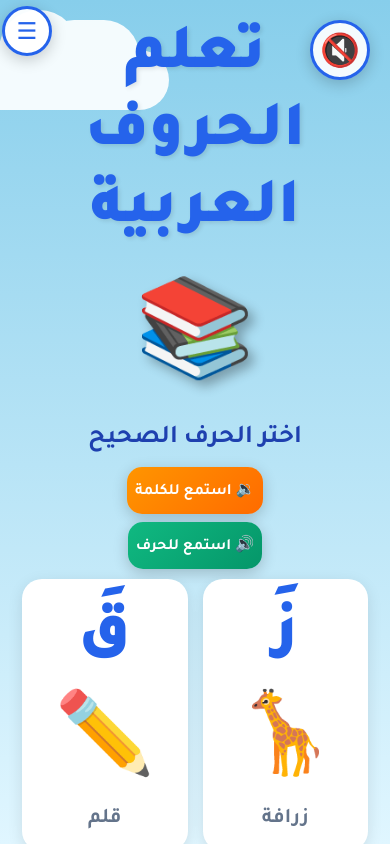
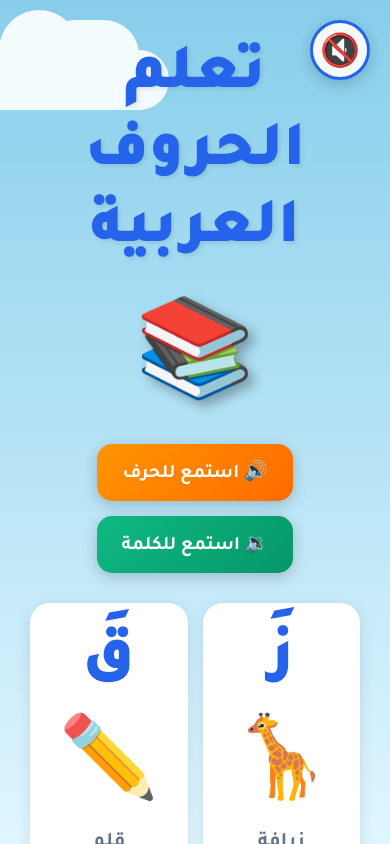
Before and after one commit to mohamedelkdy-cell/Arabic-alphabet-game, a website: page index.html in a window 390 px wide. Both pictures are taken after a click on the button "🎮 لعبة الاختيار". Shown: the top 844 px of the page. Drawn offline with Linux system fonts and the light colour scheme.

Commit message:
إعادة النسخة الأصلية إلى main

```diff
--- a/index.html
+++ b/index.html
@@ -14,74 +14,24 @@
     <meta name="apple-mobile-web-app-capable" content="yes">
     <meta name="apple-mobile-web-app-status-bar-style" content="black-translucent">
     <meta name="apple-mobile-web-app-title" content="بدر">
-    <style>
-        /* ترتيب الشاشات الداخلية بشكل مريح على الهاتف */
-        .screen-menu-button {
-            position: absolute;
-            top: 0;
-            left: 0;
-            width: 60px;
-            height: 60px;
-            border: 3px solid #2563EB;
-            border-radius: 50%;
-            background: rgba(255,255,255,.95);
-            color: #2563EB;
-            font-size: 1.8rem;
-            cursor: pointer;
-            box-shadow: 0 4px 15px rgba(0,0,0,.2);
-            z-index: 2;
-        }
-        .screen-heading {
-            text-align: center;
-            color: #1E40AF;
-            font-size: clamp(1.6rem, 5vw, 2.25rem);
-            margin: 0 0 16px;
-        }
-        .game-controls-top,
-        .learning-audio-controls,
-        .learning-navigation {
-            display: flex;
-            justify-content: center;
-            align-items: center;
-            gap: 12px;
-        }
-        .game-controls-top .btn,
-        .learning-audio-controls .btn,
-        .learning-navigation .btn {
-            flex: 1;
-            min-width: 0;
-        }
-        .learning-navigation { margin-top: 16px; }
-        @media (min-width: 769px) {
-            .screen { position: relative; padding-top: 4px; }
-            .screen-menu-button { top: 4px; }
-        }
-        @media (max-width: 768px) {
-            .container { margin: 8px auto; padding: 12px; }
-            .screen-menu-button { top: -2px; left: 2px; width: 50px; height: 50px; font-size: 1.45rem; }
-            .screen-heading { padding: 0 52px; margin-bottom: 12px; line-height: 1.2; }
-            .game-controls-top { margin: 0 auto 10px; gap: 8px; }
-            .game-controls-top .btn,
-            .learning-audio-controls .btn,
-            .learning-navigation .btn { padding: 12px 8px; font-size: .98rem; }
-            .choices { margin-top: 10px; }
-            .learning-content { padding: 22px 14px; margin-top: 8px; }
-            .learning-audio-controls, .learning-navigation { gap: 8px; }
-            .learning-navigation { margin-bottom: 0; }
-        }
-    </style>
 </head>
 <body>
+    <!-- خلفية السماء -->
     <div class="sky">
-        <div class="cloud cloud1"></div><div class="cloud cloud2"></div><div class="cloud cloud3"></div>
+        <div class="cloud cloud1"></div>
+        <div class="cloud cloud2"></div>
+        <div class="cloud cloud3"></div>
     </div>
 
+    <!-- الحاوية الرئيسية -->
     <div class="container">
-        <!-- يظهر العنوان والأيقونة في الصفحة الأولى فقط -->
+        <!-- العنوان -->
         <h1 class="title">تعلم الحروف العربية</h1>
         <div class="main-screen-icon">📚</div>
+
         <button id="musicToggle" class="music-toggle" title="تشغيل/إيقاف الموسيقى">🔇</button>
 
+        <!-- شاشة البداية -->
         <div id="menuScreen" class="screen active">
             <div class="menu-buttons main-menu-buttons">
                 <button class="btn btn-orange" onclick="startGame(true)">🎮 لعبة الاختيار</button>
@@ -91,12 +41,11 @@
             <p class="subtitle">🎉 هيا نتعلم الحروف معاً! 🎉</p>
         </div>
 
+        <!-- شاشة اللعبة -->
         <div id="gameScreen" class="screen">
-            <button class="screen-menu-button" onclick="backToMenu()" aria-label="القائمة">☰</button>
-            <h2 class="screen-heading">اختر الحرف الصحيح</h2>
             <div class="game-controls-top">
-                <button class="btn btn-orange" onclick="playCurrentWord()">🔉 استمع للكلمة</button>
-                <button class="btn btn-green" onclick="playCurrentLetter()">🔊 استمع للحرف</button>
+                <button class="btn btn-orange" onclick="playCurrentLetter()">🔊 استمع للحرف</button>
+                <button class="btn btn-green" onclick="playCurrentWord()">🔉 استمع للكلمة</button>
             </div>
             <div id="choices" class="choices"></div>
             <div class="game-controls-bottom">
@@ -114,29 +63,33 @@
             <div id="fireworks" class="fireworks"></div>
         </div>
 
+        <!-- شاشة التعلم -->
         <div id="learningScreen" class="screen">
-            <button class="screen-menu-button" onclick="backToMenu()" aria-label="القائمة">☰</button>
             <div class="learning-content">
                 <div class="letter-display" id="learningLetter"></div>
                 <div class="word-display" id="learningWord"></div>
                 <div class="emoji-display" id="learningEmoji"></div>
                 <div class="image-display" id="learningImage"></div>
-                <div class="learning-audio-controls">
+                <div class="controls">
                     <button class="btn btn-orange" onclick="playLearningLetter()">🔊 استمع للحرف</button>
                     <button class="btn btn-green" onclick="playLearningWord()">🔉 استمع للكلمة</button>
-                </div>
-                <div class="learning-navigation">
-                    <button class="btn btn-blue" onclick="previousLetter()">➡️ السابق</button>
-                    <button class="btn btn-blue" onclick="nextLetter()">⬅️ التالي</button>
+                    <button class="btn btn-blue" onclick="previousLetter()">⬅️ السابق</button>
+                    <button class="btn btn-blue" onclick="nextLetter()">➡️ التالي</button>
+                    <button class="btn btn-red" onclick="backToMenu()">🏠 القائمة</button>
                 </div>
             </div>
         </div>
 
+        <!-- شاشة حركات الحروف -->
         <div id="harakatScreen" class="screen">
-            <button class="screen-menu-button" onclick="backToMenu()" aria-label="القائمة">☰</button>
             <h2 class="harakat-title">✨ حركات الحروف ✨</h2>
             <div id="lettersGrid" class="letters-grid"></div>
-            <div id="harakatDisplay" class="harakat-display hidden"><div class="harakat-letters" id="harakatLetters"></div></div>
+            <div id="harakatDisplay" class="harakat-display hidden">
+                <div class="harakat-letters" id="harakatLetters"></div>
+            </div>
+            <div class="controls">
+                <button class="btn btn-red" onclick="backToMenu()">🏠 القائمة</button>
+            </div>
         </div>
     </div>
 
@@ -145,7 +98,9 @@
     <script src="game.js"></script>
     <script>
         if ('serviceWorker' in navigator) {
-            navigator.serviceWorker.register('sw.js').catch(error => console.log('Service Worker registration failed:', error));
+            navigator.serviceWorker.register('sw.js')
+                .then(registration => console.log('Service Worker registered:', registration))
+                .catch(error => console.log('Service Worker registration failed:', error));
         }
     </script>
 </body>
```
